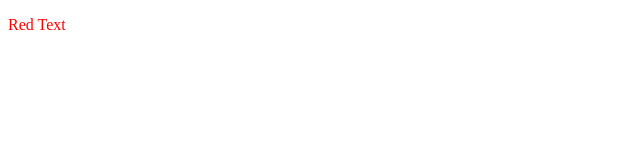
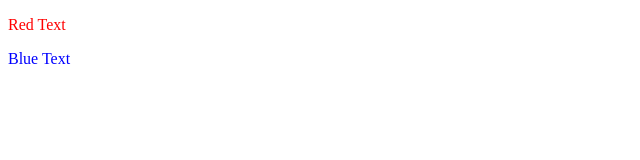
Before and after one commit to harrysimpson/289.101, a plain HTML site: page Workshop 3/Applying_CSS.html in a window 1280 px wide. Shown: the full height of the page, 0-640 px from the left. Drawn offline with Linux system fonts and the light colour scheme.

Commit message:
Added link to css

```diff
--- a/Workshop 3/Applying_CSS.html
+++ b/Workshop 3/Applying_CSS.html
@@ -7,12 +7,29 @@
 
         <title>Applying CSS</title>
 
+
+        <style>
+
+            .bluetext{
+                color:blue;
+            }
+
+        </style>
+
+
+        <link rel="stylesheet" href="Style.css">
+
+
     </head>
 
 
     <body>
 
+        <!--inline CSS-->
         <p style="color:red;">Red Text</p>
+
+        <!--internal CSS-->
+        <p class="bluetext">Blue Text</p>
 
     </body>
 
```
Also changed, not shown: Workshop 3/Style.css (added), 1 other file.
